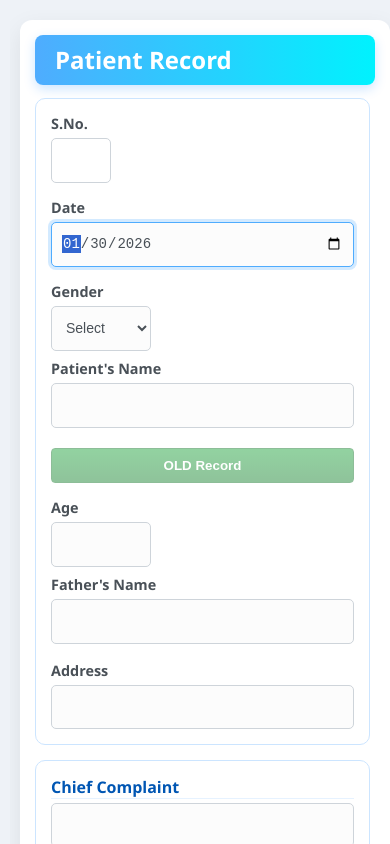
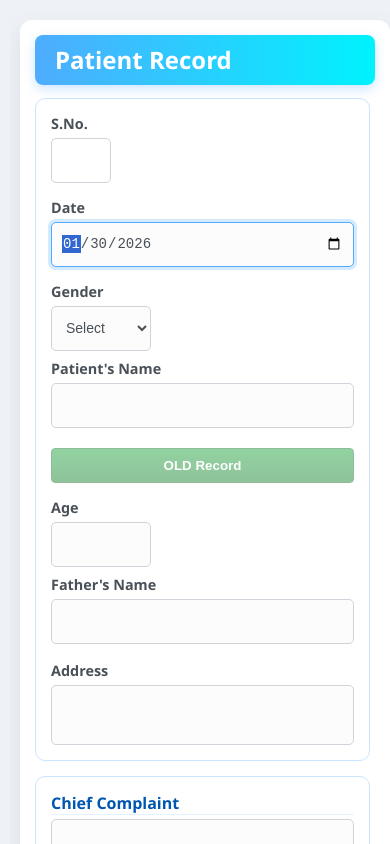
Before and after one commit to sahilcingh/Patient-Record-App, a React (Vite) app in the folder frontend/: page / in a window 390 px wide. Shown: the top 844 px of the page. Built offline with nearby package versions, Linux system fonts and the light colour scheme; no server answers.

Commit message:
Box getting shrink

```diff
--- a/frontend/src/App.css
+++ b/frontend/src/App.css
@@ -57,8 +57,8 @@ body {
   flex-direction: column;
   flex: 1;
   justify-content: space-between;
-  overflow-y: auto; /* IMPORTANT: Allows the whole form to scroll */
-  padding-right: 5px; /* Prevent scrollbar overlapping content */
+  overflow-y: auto;
+  padding-right: 5px;
 }
 
 .section {
@@ -85,22 +85,21 @@ body {
 .grow { flex: 1; display: flex; position: relative; }
 .grow input { width: 100%; }
 
-/* === AUTO-RESIZING BOXES (FIXED) === */
-/* Removed 'flex: 1' to allow natural growth */
+/* === AUTO-RESIZING BOXES (FIXED DEFAULT HEIGHT) === */
 .address-box {
     width: 100%;
-    min-height: 35px;
+    min-height: 60px; /* Starts taller now */
     resize: none;
-    overflow-y: hidden !important; /* STRICTLY NO SCROLLBAR */
+    overflow-y: hidden !important;
     display: block;
     height: auto;
 }
 
 .large-box {
     width: 100%;
-    min-height: 40px;
+    min-height: 100px; /* Starts Big (like a box) */
     resize: none;
-    overflow-y: hidden !important; /* STRICTLY NO SCROLLBAR */
+    overflow-y: hidden !important;
     display: block;
     height: auto;
 }
@@ -159,9 +158,9 @@ button.danger { background: linear-gradient(to bottom, #dc3545, #c82333); color:
 
   input, select { width: 100%; height: 45px; }
 
-  /* FORCE TEXTAREA TO GROW */
+  /* FORCE TEXTAREA TO GROW ON MOBILE TOO */
   textarea {
-      min-height: 45px;
+      min-height: 100px; /* Big by default on mobile too */
       height: auto;
   }
 
```
